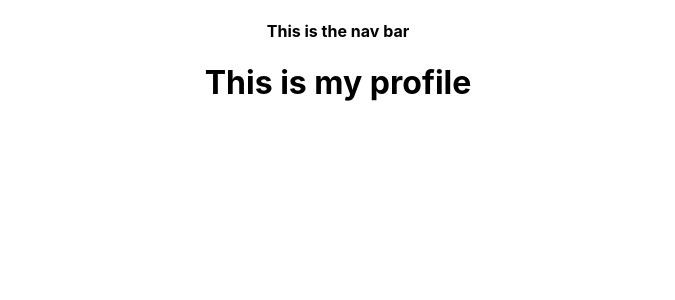
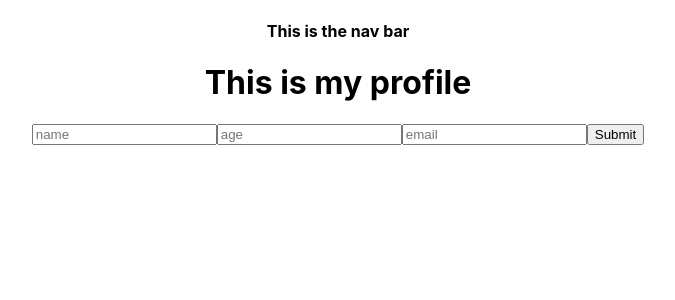
Before and after one commit to KareemD123/wordify, a React (Create React App) app: page / in a window 1280 px wide. Shown: the top 300 px of the page, without its empty margins (302-977 px from the left). Built offline with nearby package versions, Linux system fonts and the light colour scheme.

Commit message:
server and database updates

```diff
--- a/src/components/Profile/Profile.jsx
+++ b/src/components/Profile/Profile.jsx
@@ -5,6 +5,12 @@ export class Profile extends Component {
     return (
       <div>
         <h1>This is my profile</h1>
+        <form action="/" method="POST">
+          <input type="text" name="name" placeholder="name" />
+          <input type="text" name="age" placeholder="age" />
+          <input type="text" name="email" placeholder="email" />
+          <input type="submit" value="Submit" />
+        </form>
       </div>
     );
   }
```
Also changed, not shown: server.js (+7 -1 lines).
